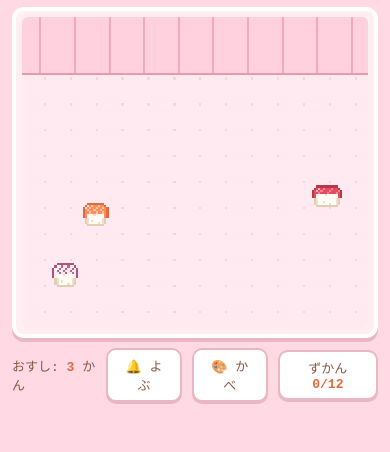
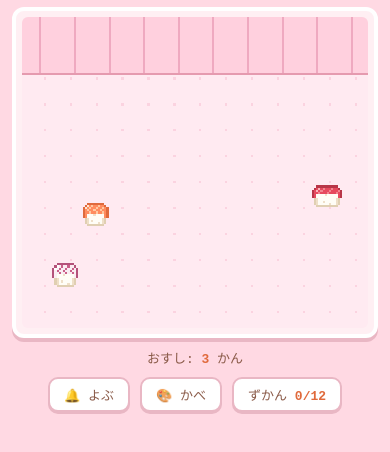
Before and after one commit to fmzu/osushi-hakoniwa, a plain HTML site: page index.html in a window 390 px wide. Shown: the part 76-528 px from the top of the page. Drawn offline with Linux system fonts and the light colour scheme; a web font is replaced by a local one.

Commit message:
下部バーをスマホ幅でレスポンシブ化（カウント上・ボタン下1行）
Co-Authored-By: Claude Fable 5 <noreply@anthropic.com>

```diff
--- a/index.html
+++ b/index.html
@@ -40,10 +40,14 @@
     color:#8A5A48;font-size:13px;
   }
   .bar b{color:#E06A3C}
+  @media (max-width:430px){
+    .bar{flex-wrap:wrap;justify-content:center}
+    .bar>span{flex-basis:100%;text-align:center}
+  }
   button{
     font-family:inherit;font-size:13px;color:#8A5A48;
     background:#fff;border:2px solid #E9B7C4;border-radius:10px;
-    padding:6px 14px;box-shadow:0 2px 0 #E9B7C4;cursor:pointer;
+    padding:6px 14px;box-shadow:0 2px 0 #E9B7C4;cursor:pointer;white-space:nowrap;
   }
   button:active{transform:translateY(2px);box-shadow:none}
   #zukan,#wallModal{
```
